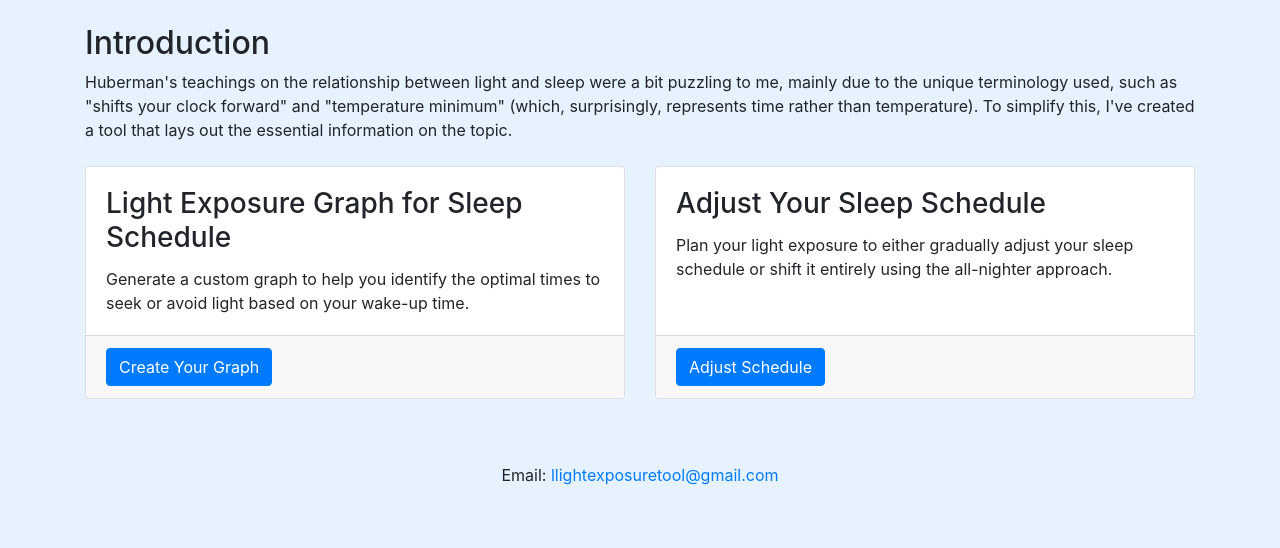
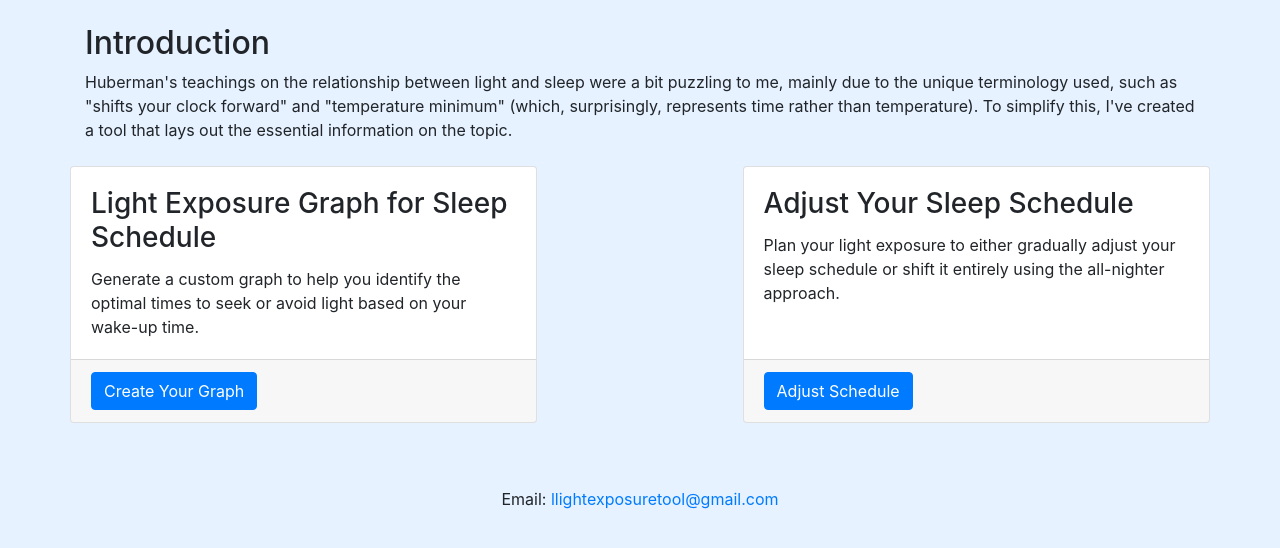
Before and after one commit to MichalKrsik1/CircadianRhythmTool, a Flask app: page / in a window 1280 px wide. Shown: the part 96-644 px from the top of the page. Run offline with Flask 3, Linux system fonts and the light colour scheme; some libraries are stand-ins or nearby versions.

Commit message:
Hope it works arill

```diff
--- a/templates/landing_page.html
+++ b/templates/landing_page.html
@@ -17,7 +17,7 @@
     <!-- Tool Selection -->
     <section class="row mt-4">
         <!-- Graph Tool -->
-        <div class="col-md-6 mb-4 d-flex">
+        <div style="flex: 0 0 41%; max-width: 41%;" class="mb-4 d-flex">
             <div class="card flex-grow-1">
                 <div class="card-body">
                     <h3 class="card-title">Light Exposure Graph for Sleep Schedule</h3>
@@ -29,8 +29,11 @@
             </div>
         </div>
 
+        <!-- Spacer -->
+        <div style="flex: 0 0 18%; max-width: 18%;"></div>
+
         <!-- Sleep Schedule Tool -->
-        <div class="col-md-6 mb-4 d-flex">
+        <div style="flex: 0 0 41%; max-width: 41%;" class="mb-4 d-flex">
             <div class="card flex-grow-1">
                 <div class="card-body">
                     <h3 class="card-title">Adjust Your Sleep Schedule</h3>
```
